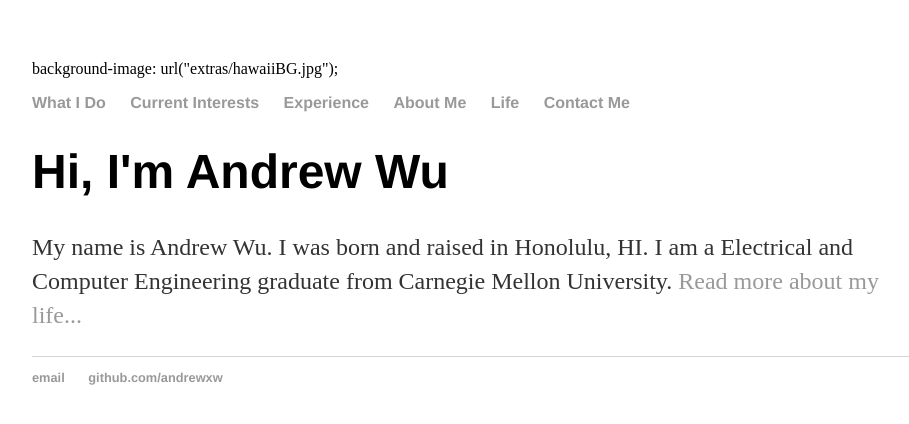
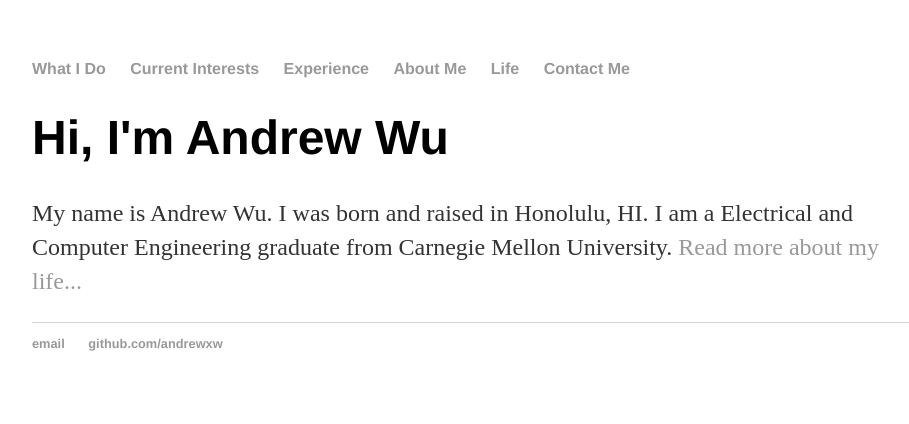
Before and after one commit to andrewxw/andrewxw.github.io, a Jekyll site: the page built from index.html, in a window 1280 px wide. Shown: the top 424 px of the page, without its empty margins (160-1069 px from the left). Built offline with Jekyll 4.4.1, drawn with Linux system fonts in a browser that asks for light colours.

Commit message:
Update default.html

```diff
--- a/_layouts/default.html
+++ b/_layouts/default.html
@@ -5,9 +5,7 @@
 			<!-- link to main stylesheet -->
 			<link rel="stylesheet" type="text/css" href="/css/main.css">
 		</head>
-		<body>
-			background-image: url("extras/hawaiiBG.jpg");
-		</body>
+
 		<body>
 			<nav>
 	    		<ul>
```
